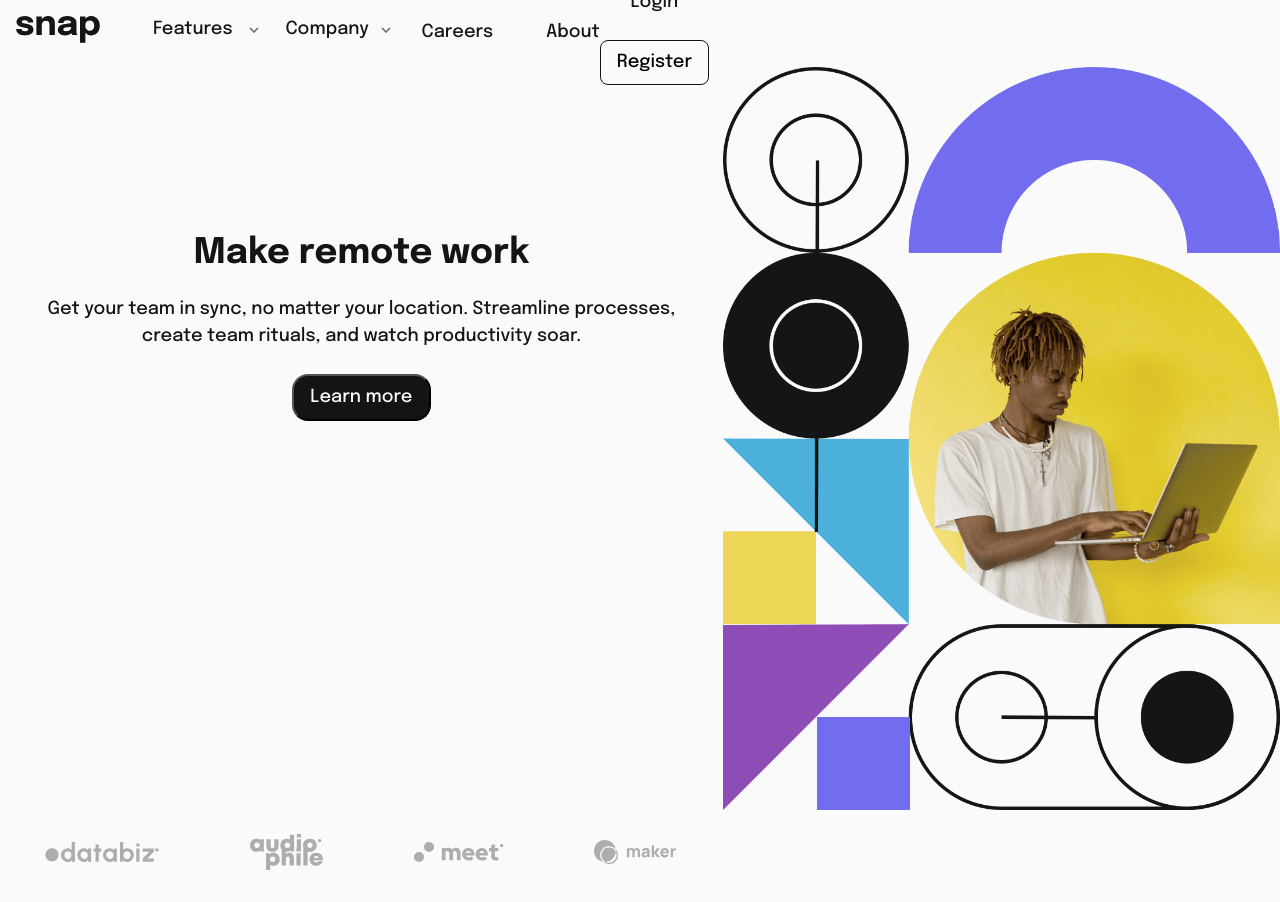
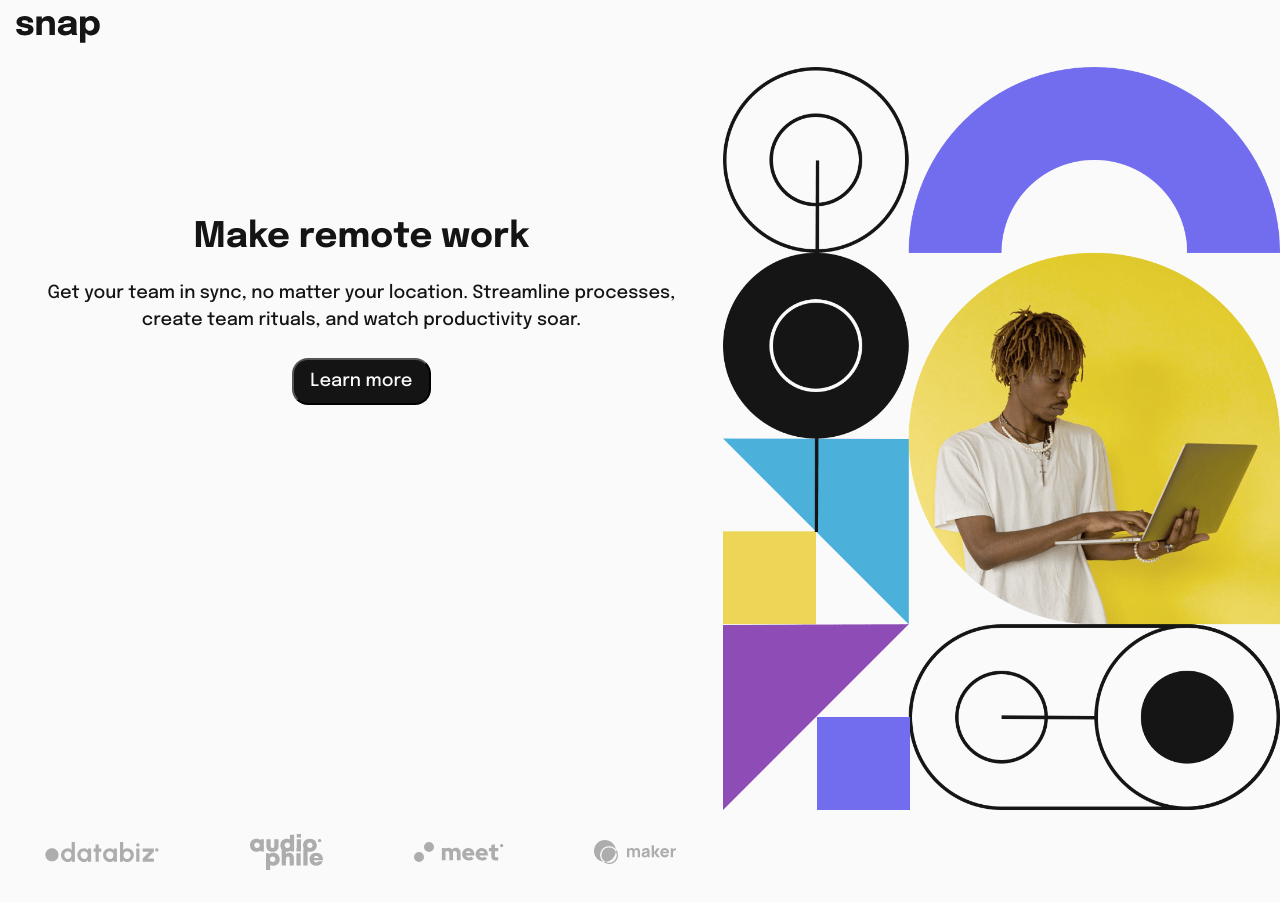
Before and after one commit to sclingan/intro_section_with_drop_down, a React (Vite) app: page / in a window 1280 px wide. Built offline with nearby package versions, Linux system fonts and the light colour scheme.

Commit message:
Fixing desktop layout/active states

```diff
--- a/src/App.css
+++ b/src/App.css
@@ -176,6 +176,11 @@ p {
     cursor: pointer;
 }
 
+.learn_more:hover {
+    color: var(--black);
+    background-color: var(--white);
+}
+
 footer {
     display: flex;
     flex-direction: row;
@@ -208,33 +213,12 @@ footer {
     article {
         grid-column: 1/1;
         grid-row: 2/2;
-        padding-top: 10rem;
-    }
-
-    .visually-hidden {
-        display: flex;
-        flex-direction: row;
-        align-items: center;
-        clip: auto;
-        clip-path: none;
-        height: auto;
-        overflow: visible;
-        position: absolute;
-        top: -1.2rem;
-        left: 8rem;
-        white-space: nowrap;
-        padding: 0;
-    }
-
-    ul {
-        display: flex;
-        flex-direction: row;
-        align-items: center;
-        justify-content: center;
-        gap: 3.3rem;
+        /* padding-top: 10rem; */
+        margin-top: 8rem;
     }
 
     .icon_menu {
         display: none;
     }
+
 }
--- a/src/header.tsx
+++ b/src/header.tsx
@@ -6,7 +6,6 @@ import icon_todo from '/images/icon-todo.svg'
 import icon_calendar from '/images/icon-calendar.svg'
 import icon_reminders from '/images/icon-reminders.svg'
 import icon_planning from '/images/icon-planning.svg'
-import { MouseEventHandler } from 'react'
 
 function Header() {
 
```
